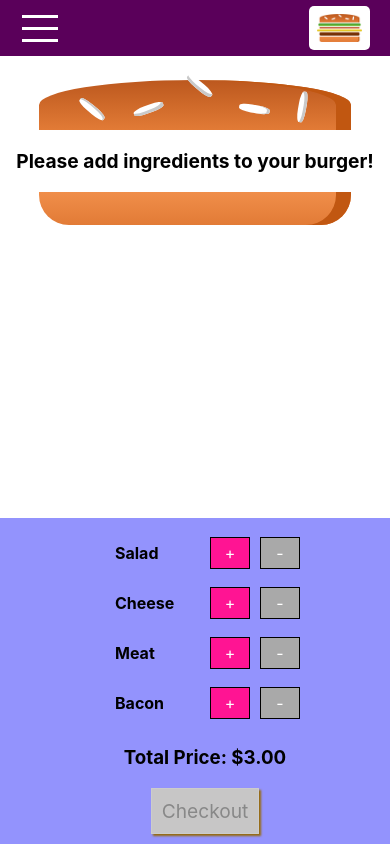
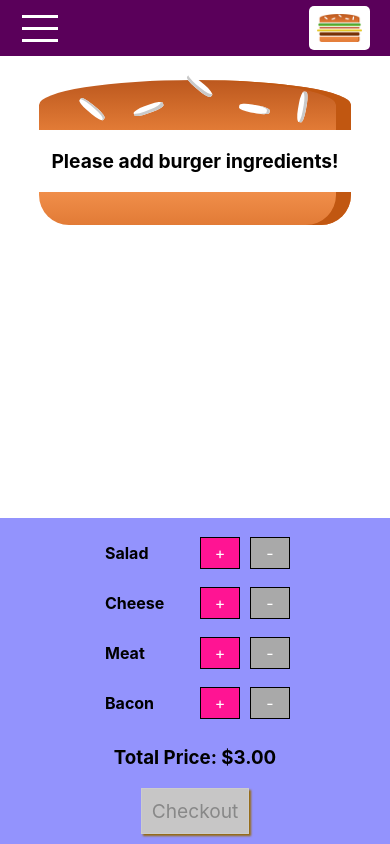
Before and after one commit to doriwang/ReactBurgerBuilder, a React (Create React App) app: page / in a window 390 px wide. Built offline with nearby package versions, Linux system fonts and the light colour scheme.

Commit message:
fixed modal transform property bug and improved mobile view performance

```diff
--- a/src/App.js
+++ b/src/App.js
@@ -2,7 +2,6 @@ import React, { PureComponent } from 'react';
 import Aux from './hoc/Aux';
 import Layout from './containers/Layout/Layout';
 import BurgerBuilder from './containers/BurgerBuilder/BurgerBuilder';
-import './App.css';
 
 class App extends PureComponent {
 	render() {
--- a/src/components/Burger/BuildControls/BuildControl/BuildControl.css
+++ b/src/components/Burger/BuildControls/BuildControl/BuildControl.css
@@ -4,7 +4,9 @@
 	align-items: center;
 	margin: 5px 0;
 }
+
 .buildControl button {
+	display: block;
 	font: inherit;
 	padding: 5px;
 	margin: 0 5px;
@@ -13,22 +15,26 @@
 	cursor: pointer;
 	outline: none;
 }
+
 .buildControl button:disabled {
 	background-color: darkgrey;
 	border: 1px solid black;
 	color: white;
 	cursor: default;
 }
+
 .buildControl button:hover:disabled {
 	background-color: darkgrey;
 	color: white;
 	cursor: not-allowed;
 }
+
 .label {
 	padding: 10px;
 	font-weight: bold;
 	width: 80px;
 }
+
 .add {
 	background-color: #ff1493;
 	color: white;
--- a/src/components/Burger/BuildControls/BuildControls.css
+++ b/src/components/Burger/BuildControls/BuildControls.css
@@ -6,7 +6,7 @@
 	align-items: center;
 	box-shadow: 0 2px 1px #ccc;
 	margin: auto;
-	padding: 10px;
+	padding: 10px 0;
 	position: fixed;
 	bottom: 0;
 	left: 0;
@@ -28,3 +28,18 @@
 	border: 1px solid #ccc;
 	color: #888888;
 }
+
+.checkoutButton:not(:disabled) {
+	animation: enable 0.3s linear;
+}
+@keyframes enable {
+	0% {
+		transform: scale(1);
+	}
+	60% {
+		transform: scale(1.1);
+	}
+	100% {
+		transform: scale(1);
+	}
+}
--- a/src/components/Burger/Burger.js
+++ b/src/components/Burger/Burger.js
@@ -18,7 +18,7 @@ const Burger = (props) => {
 		}, []);
 	// console.log(transformedIngredients);
 	if (transformedIngredients.length === 0) {
-		transformedIngredients = <p>Please add ingredients to your burger!</p>;
+		transformedIngredients = <p>Please add burger ingredients!</p>;
 	}
 
 	return (
--- a/src/components/UI/Modal/Modal.js
+++ b/src/components/UI/Modal/Modal.js
@@ -19,7 +19,7 @@ class Modal extends Component {
 				<div
 					className='modal'
 					style={{
-						transform: this.props.show ? 'translateY(0)' : 'translateY(-100)',
+						transform: this.props.show ? 'translateY(0)' : 'translateY(-100vh)',
 						opacity: this.props.show ? '1' : '0',
 					}}
 				>
```
Also changed, not shown: src/App.css (deleted).
